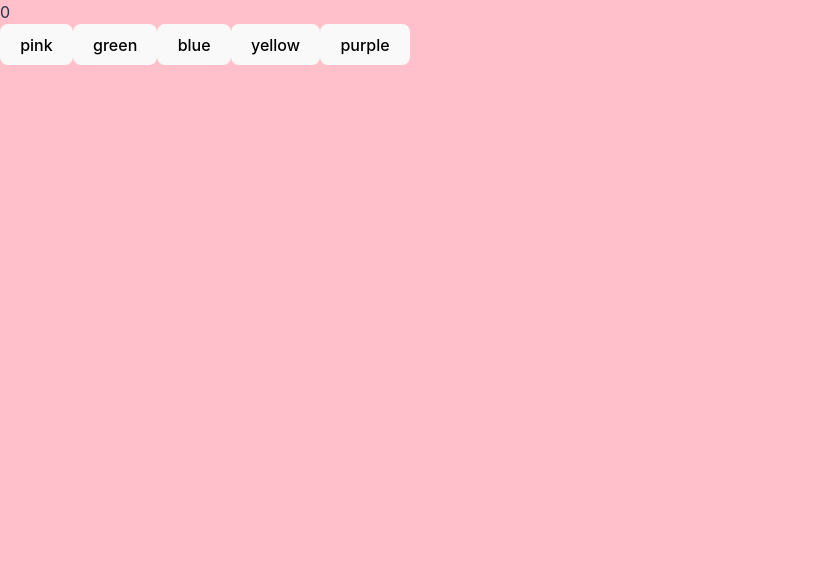
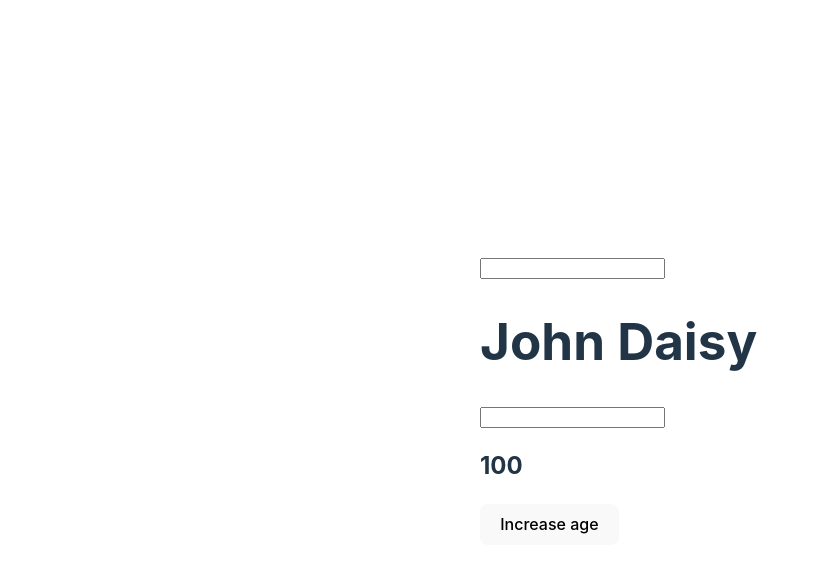
Before and after one commit to JFerrettUK/reactapp, a React (Vite) app: page / in a window 1280 px wide. Shown: the top 572 px of the page, without its empty margins (0-819 px from the left). Built offline with nearby package versions, Linux system fonts and the light colour scheme.

Commit message:
state exercises complete for React

```diff
--- /dev/null
+++ b/src/Person.jsx
@@ -0,0 +1,33 @@
+import { useState } from "react";
+
+export default function Person() {
+  const [person, setPerson] = useState({
+    firstName: "John",
+    lastName: "Daisy",
+    age: 100,
+  });
+
+  const handleIncreaseAge = () => {
+    setPerson({ ...person, age: person.age + 1 });
+  };
+
+  const handleFirstName = (e) => {
+    const newName = e.target.value;
+    setPerson({ ...person, firstName: newName });
+  };
+
+  const handleLastName = (e) => {
+    const newName = e.target.value;
+    setPerson({ ...person, lastName: newName });
+  };
+
+  return (
+    <>
+      <input type="text" onChange={handleFirstName} />
+      <h1>{person.firstName + " " + person.lastName}</h1>
+      <input type="text" onChange={handleLastName} />
+      <h2>{person.age}</h2>
+      <button onClick={handleIncreaseAge}>Increase age</button>
+    </>
+  );
+}
--- a/src/index.css
+++ b/src/index.css
@@ -1,4 +1,8 @@
 :root {
+  display: grid;
+  justify-content: center;
+  width: 100vw;
+
   font-family: Inter, system-ui, Avenir, Helvetica, Arial, sans-serif;
   line-height: 1.5;
   font-weight: 400;
--- a/src/main.jsx
+++ b/src/main.jsx
@@ -1,11 +1,11 @@
 import React from "react";
 import ReactDOM from "react-dom/client";
-import BackgroundSet from "./BackgroundSet.jsx";
+import Person from "./Person.jsx";
 
 import "./index.css";
 
 ReactDOM.createRoot(document.getElementById("root")).render(
   <React.StrictMode>
-    <BackgroundSet />
+    <Person />
   </React.StrictMode>
 );
```
